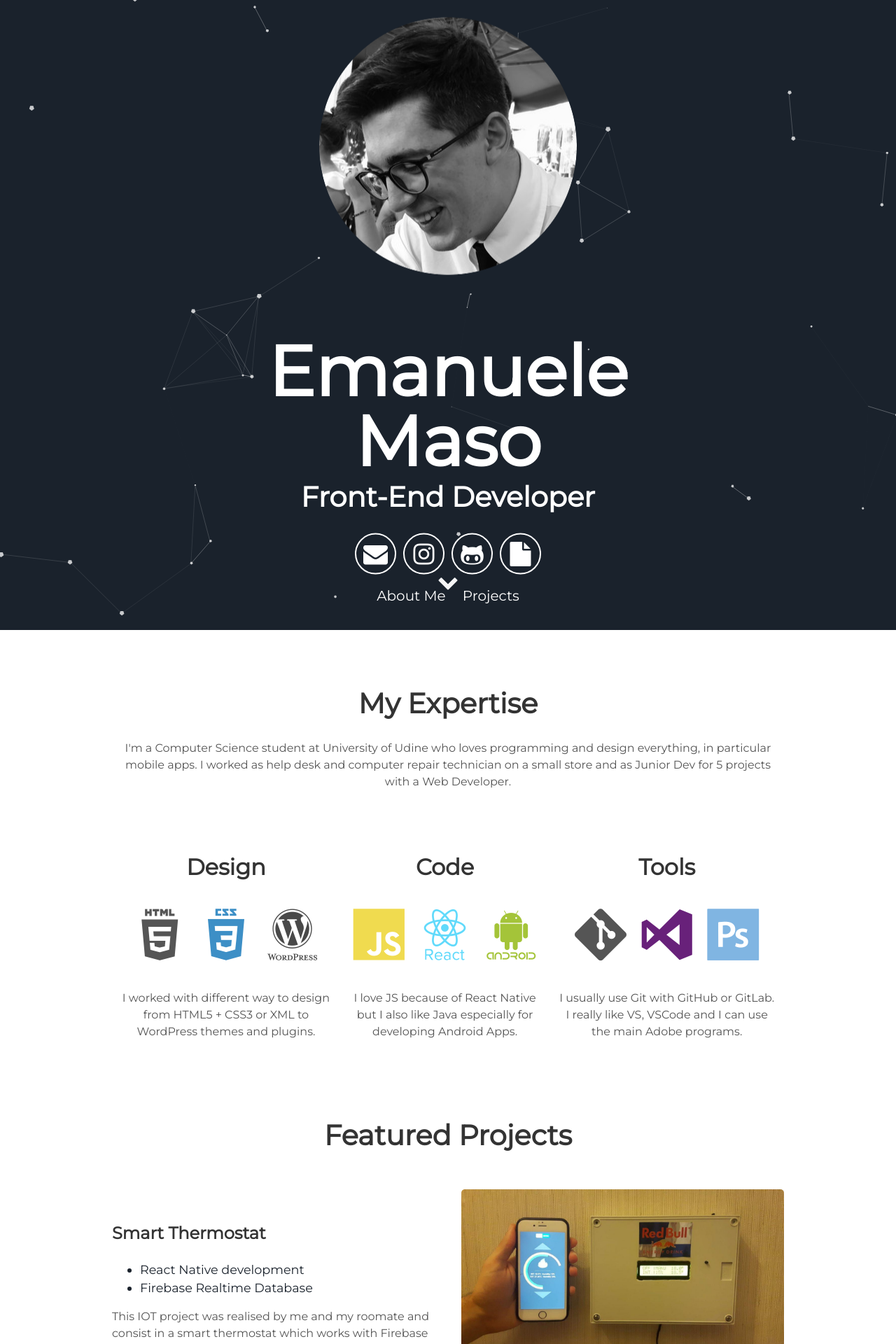
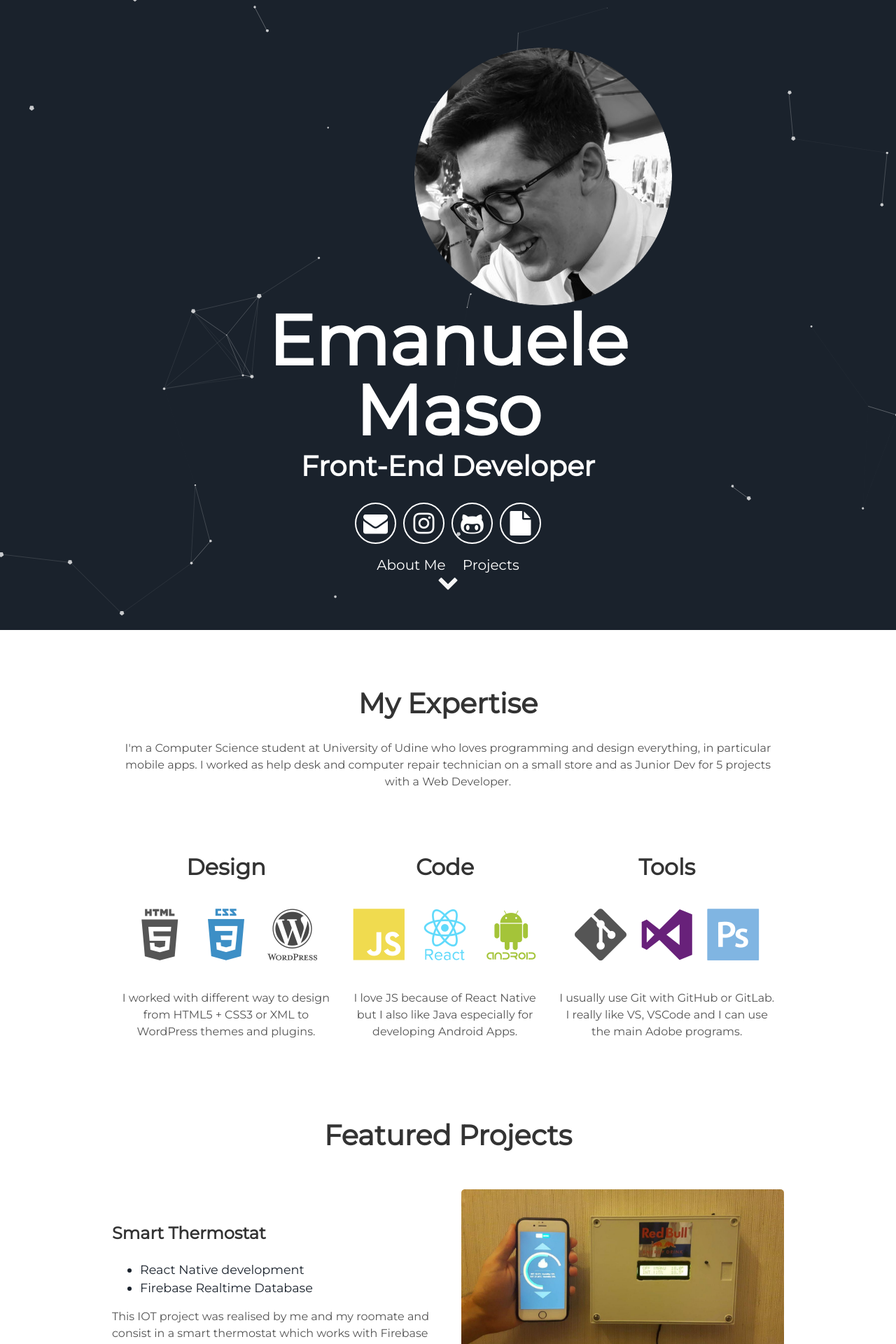
Before and after one commit to ClarkStoro/clarkstoro.github.io, a Jekyll site: the page built from index.html, in a window 1280 px wide. Shown: the top 1920 px of the page at 70% size. Built offline with Jekyll 4.4.1, drawn with Linux system fonts in a browser that asks for light colours.

Commit message:
Update header.html

```diff
--- a/_includes/header.html
+++ b/_includes/header.html
@@ -1,6 +1,8 @@
 <div id="particles-js">
   <div class="header">
+      <div class="images-right">
         <img alt="ema" src="{{ "/assets/img/EmanueleMaso.png"}}" />
+      </div>
       <h1>
         <span class="site-title">{{site.username}}</span>
         <span class="site-description">{{site.user_title}}</span>
```
